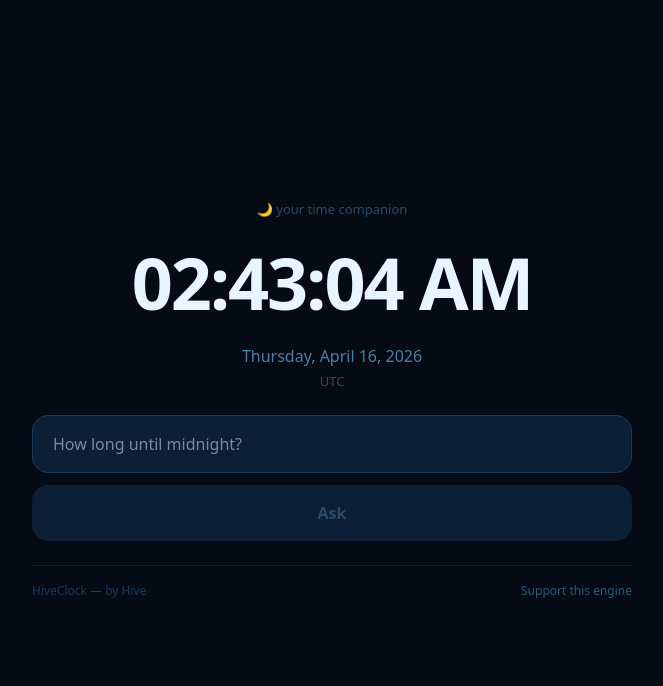
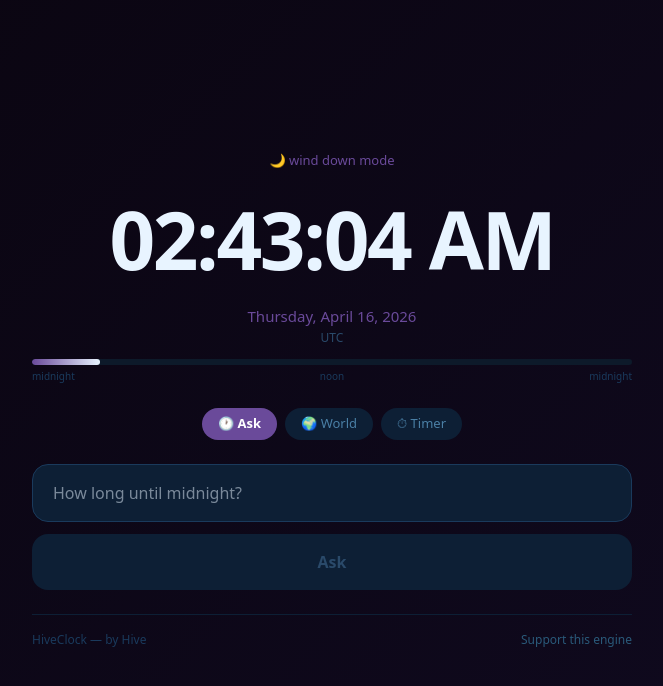
Before and after one commit to saggarsonny-boop/hive-clock, a Next.js app: page / in a window 1280 px wide. Shown: the top 686 px of the page, without its empty margins (308-971 px from the left). Built offline with nearby package versions, Linux system fonts and the light colour scheme.

Commit message:
add world clock, timer, day arc, wind down and wake up modes

```diff
--- a/app/page.tsx
+++ b/app/page.tsx
@@ -1,19 +1,25 @@
 'use client'
 
-import { useState, useEffect } from 'react'
+import { useState, useEffect, useRef } from 'react'
 
 const EXAMPLES = [
   'What time is it in Tokyo right now?',
   'How long until midnight?',
   'What time is sunset in London today?',
-  'How many hours since noon?',
+  'Should I sleep now?',
   'What time is it for my mum in Lagos?',
   'Quelle heure est-il à Paris?',
-  'Wie lange bis Mitternacht?',
   '今は東京で何時ですか?',
 ]
 
-const PET_MOODS = ['🐝', '🌙', '⏰', '🌅', '🕰️']
+const WORLD_CITIES = [
+  { name: 'London', tz: 'Europe/London' },
+  { name: 'Tokyo', tz: 'Asia/Tokyo' },
+  { name: 'Dubai', tz: 'Asia/Dubai' },
+  { name: 'New York', tz: 'America/New_York' },
+  { name: 'Sydney', tz: 'Australia/Sydney' },
+  { name: 'Paris', tz: 'Europe/Paris' },
+]
 
 export default function HiveClock() {
   const [input, setInput] = useState('')
@@ -22,10 +28,30 @@ export default function HiveClock() {
   const [time, setTime] = useState('')
   const [date, setDate] = useState('')
   const [exampleIndex, setExampleIndex] = useState(0)
-  const [petMood, setPetMood] = useState('🐝')
   const [timezone, setTimezone] = useState('')
   const [showSupport, setShowSupport] = useState(false)
   const [suggestion, setSuggestion] = useState('')
+  const [tab, setTab] = useState<'clock'|'world'|'timer'>('clock')
+  const [worldTimes, setWorldTimes] = useState<{name:string, time:string, period:string}[]>([])
+  const [timerInput, setTimerInput] = useState('')
+  const [timerSeconds, setTimerSeconds] = useState(0)
+  const [timerRunning, setTimerRunning] = useState(false)
+  const [timerDone, setTimerDone] = useState(false)
+  const [dayPercent, setDayPercent] = useState(0)
+  const [mode, setMode] = useState<'day'|'wind'|'wake'>('day')
+  const timerRef = useRef<NodeJS.Timeout|null>(null)
+
+  const getBg = () => {
+    if (mode === 'wind') return 'linear-gradient(135deg, #0a0510 0%, #100a20 100%)'
+    if (mode === 'wake') return 'linear-gradient(135deg, #1a0f00 0%, #2a1500 100%)'
+    return '#060a14'
+  }
+
+  const getAccent = () => {
+    if (mode === 'wind') return '#6a4a9a'
+    if (mode === 'wake') return '#c87a20'
+    return '#4a7fa5'
+  }
 
   useEffect(() => {
     const tz = Intl.DateTimeFormat().resolvedOptions().timeZone
@@ -34,11 +60,17 @@ export default function HiveClock() {
       const now = new Date()
       setTime(now.toLocaleTimeString([], { hour: '2-digit', minute: '2-digit', second: '2-digit' }))
       setDate(now.toLocaleDateString([], { weekday: 'long', year: 'numeric', month: 'long', day: 'numeric' }))
+      const pct = (now.getHours() * 3600 + now.getMinutes() * 60 + now.getSeconds()) / 86400 * 100
+      setDayPercent(pct)
       const hour = now.getHours()
-      if (hour >= 5 && hour < 12) setPetMood('🌅')
-      else if (hour >= 12 && hour < 17) setPetMood('☀️')
-      else if (hour >= 17 && hour < 21) setPetMood('🌆')
-      else setPetMood('🌙')
+      if (hour >= 21 || hour < 6) setMode('wind')
+      else if (hour >= 6 && hour < 9) setMode('wake')
+      else setMode('day')
+      setWorldTimes(WORLD_CITIES.map(c => ({
+        name: c.name,
+        time: now.toLocaleTimeString('en-US', { timeZone: c.tz, hour: '2-digit', minute: '2-digit' }),
+        period: parseInt(now.toLocaleTimeString('en-US', { timeZone: c.tz, hour: 'numeric', hour12: false })) >= 6 && parseInt(now.toLocaleTimeString('en-US', { timeZone: c.tz, hour: 'numeric', hour12: false })) < 22 ? 'day' : 'night'
+      })))
     }
     tick()
     const interval = setInterval(tick, 1000)
@@ -46,80 +78,144 @@ export default function HiveClock() {
   }, [])
 
   useEffect(() => {
-    const interval = setInterval(() => {
-      setExampleIndex(i => (i + 1) % EXAMPLES.length)
-    }, 3000)
+    const interval = setInterval(() => setExampleIndex(i => (i + 1) % EXAMPLES.length), 3000)
     return () => clearInterval(interval)
   }, [])
 
-  const anticipate = (query: string) => {
-    const q = query.toLowerCase()
-    if (q.includes('tokyo') || q.includes('japan')) setSuggestion('What time is it in Osaka?')
-    else if (q.includes('sunset')) setSuggestion('What time is sunrise tomorrow?')
-    else if (q.includes('midnight')) setSuggestion('How many hours until dawn?')
-    else if (q.includes('london')) setSuggestion('What time is it in New York?')
+  useEffect(() => {
+    if (timerRunning && timerSeconds > 0) {
+      timerRef.current = setTimeout(() => setTimerSeconds(s => s - 1), 1000)
+    } else if (timerRunning && timerSeconds === 0) {
+      setTimerRunning(false)
+      setTimerDone(true)
+    }
+    return () => { if (timerRef.current) clearTimeout(timerRef.current) }
+  }, [timerRunning, timerSeconds])
+
+  const startTimer = () => {
+    const parts = timerInput.trim().split(':')
+    let secs = 0
+    if (parts.length === 2) secs = parseInt(parts[0]) * 60 + parseInt(parts[1])
+    else if (parts.length === 3) secs = parseInt(parts[0]) * 3600 + parseInt(parts[1]) * 60 + parseInt(parts[2])
+    else secs = parseInt(timerInput) * 60
+    if (secs > 0) { setTimerSeconds(secs); setTimerRunning(true); setTimerDone(false) }
+  }
+
+  const formatTimer = (s: number) => {
+    const h = Math.floor(s / 3600)
+    const m = Math.floor((s % 3600) / 60)
+    const sec = s % 60
+    if (h > 0) return `${h}:${String(m).padStart(2,'0')}:${String(sec).padStart(2,'0')}`
+    return `${String(m).padStart(2,'0')}:${String(sec).padStart(2,'0')}`
+  }
+
+  const anticipate = (q: string) => {
+    const ql = q.toLowerCase()
+    if (ql.includes('tokyo')) setSuggestion('What time is it in Osaka?')
+    else if (ql.includes('sunset')) setSuggestion('What time is sunrise tomorrow?')
+    else if (ql.includes('midnight')) setSuggestion('How many hours until dawn?')
+    else if (ql.includes('london')) setSuggestion('What time is it in New York?')
     else setSuggestion('')
   }
 
   const handleAsk = async () => {
     if (!input.trim()) return
-    setLoading(true)
-    setAnswer('')
-    setSuggestion('')
+    setLoading(true); setAnswer(''); setSuggestion('')
     try {
-      const res = await fetch('/api/clock', {
-        method: 'POST',
-        headers: { 'Content-Type': 'application/json' },
-        body: JSON.stringify({ input, timezone })
-      })
+      const res = await fetch('/api/clock', { method: 'POST', headers: { 'Content-Type': 'application/json' }, body: JSON.stringify({ input, timezone }) })
       const data = await res.json()
       setAnswer(data.answer || data.error)
       anticipate(input)
-    } catch {
-      setAnswer('Something went wrong. Please try again.')
-    }
+    } catch { setAnswer('Something went wrong.') }
     setLoading(false)
   }
 
+  const accent = getAccent()
+
   return (
-    <main style={{minHeight:'100vh', background:'#060a14', color:'#e8f4ff', fontFamily:'system-ui, sans-serif', display:'flex', flexDirection:'column', alignItems:'center', justifyContent:'center', padding:'40px 20px'}}>
+    <main style={{minHeight:'100vh', background:getBg(), color:'#e8f4ff', fontFamily:'system-ui, sans-serif', display:'flex', flexDirection:'column', alignItems:'center', justifyContent:'center', padding:'40px 20px', transition:'background 2s'}}>
       <div style={{width:'100%', maxWidth:'600px', display:'flex', flexDirection:'column', gap:'24px'}}>
 
         <div style={{textAlign:'center'}}>
-          <div style={{fontSize:'13px', color:'#2a4a6a', marginBottom:'8px'}}>{petMood} your time companion</div>
-          <div style={{fontSize:'72px', fontWeight:'700', letterSpacing:'-0.03em', color:'#e8f4ff', fontVariantNumeric:'tabular-nums'}}>{time}</div>
-          <div style={{fontSize:'16px', color:'#4a7fa5', marginTop:'8px'}}>{date}</div>
-          <div style={{fontSize:'13px', color:'#2a4a6a', marginTop:'4px'}}>{timezone}</div>
+          <div style={{fontSize:'13px', color:accent, marginBottom:'8px'}}>
+            {mode === 'wind' ? '🌙 wind down mode' : mode === 'wake' ? '🌅 wake up mode' : '🐝 your time companion'}
+          </div>
+          <div style={{fontSize:'clamp(48px,12vw,80px)', fontWeight:'700', letterSpacing:'-0.03em', fontVariantNumeric:'tabular-nums'}}>{time}</div>
+          <div style={{fontSize:'15px', color:accent, marginTop:'6px'}}>{date}</div>
+          <div style={{fontSize:'12px', color:'#2a4a6a', marginTop:'2px'}}>{timezone}</div>
+          <div style={{marginTop:'12px', background:'#0d1a2a', borderRadius:'8px', height:'6px', overflow:'hidden'}}>
+            <div style={{height:'100%', width:`${dayPercent}%`, background:`linear-gradient(90deg, ${accent}, #e8f4ff)`, borderRadius:'8px', transition:'width 1s'}}/>
+          </div>
+          <div style={{display:'flex', justifyContent:'space-between', fontSize:'10px', color:'#1a3a5c', marginTop:'4px'}}>
+            <span>midnight</span><span>noon</span><span>midnight</span>
+          </div>
         </div>
 
+        <div style={{display:'flex', gap:'8px', justifyContent:'center'}}>
+          {(['clock','world','timer'] as const).map(t => (
+            <button key={t} onClick={() => setTab(t)} style={{padding:'6px 16px', borderRadius:'20px', border:'none', background: tab===t ? accent : '#0d1f35', color: tab===t ? '#fff' : '#4a7fa5', fontSize:'13px', cursor:'pointer', fontWeight: tab===t ? '600' : '400'}}>
+              {t === 'clock' ? '🕐 Ask' : t === 'world' ? '🌍 World' : '⏱ Timer'}
+            </button>
+          ))}
+        </div>
+
+        {tab === 'clock' && (
           <div style={{display:'flex', flexDirection:'column', gap:'12px'}}>
-          <input
-            type='text'
-            value={input}
-            onChange={e => setInput(e.target.value)}
-            onKeyDown={e => e.key === 'Enter' && handleAsk()}
-            placeholder={EXAMPLES[exampleIndex]}
-            style={{width:'100%', background:'#0d1f35', border:'1px solid #1a3a5c', borderRadius:'16px', padding:'16px 20px', color:'#e8f4ff', fontSize:'16px', outline:'none', boxSizing:'border-box'}}
-          />
-          <button
-            onClick={handleAsk}
-            disabled={loading || !input.trim()}
-            style={{background: loading || !input.trim() ? '#0d1f35' : 'linear-gradient(135deg, #1a4a7a, #1e6aa5)', border:'none', borderRadius:'16px', padding:'16px', color: loading || !input.trim() ? '#2a4a6a' : '#e8f4ff', fontSize:'16px', fontWeight:'600', cursor: loading || !input.trim() ? 'not-allowed' : 'pointer'}}>
+            <input type='text' value={input} onChange={e => setInput(e.target.value)} onKeyDown={e => e.key==='Enter' && handleAsk()} placeholder={EXAMPLES[exampleIndex]}
+              style={{width:'100%', background:'#0d1f35', border:`1px solid #1a3a5c`, borderRadius:'16px', padding:'16px 20px', color:'#e8f4ff', fontSize:'16px', outline:'none', boxSizing:'border-box'}}/>
+            <button onClick={handleAsk} disabled={loading||!input.trim()} style={{background:loading||!input.trim()?'#0d1f35':`linear-gradient(135deg, ${accent}, #1e6aa5)`, border:'none', borderRadius:'16px', padding:'16px', color:loading||!input.trim()?'#2a4a6a':'#e8f4ff', fontSize:'16px', fontWeight:'600', cursor:loading||!input.trim()?'not-allowed':'pointer'}}>
               {loading ? 'Thinking...' : 'Ask'}
             </button>
-        </div>
-
             {answer && (
-          <div style={{background:'#0a1a2e', border:'1px solid #1a3a5c', borderRadius:'16px', padding:'24px', display:'flex', flexDirection:'column', gap:'12px'}}>
+              <div style={{background:'#0a1a2e', border:`1px solid #1a3a5c`, borderRadius:'16px', padding:'24px', display:'flex', flexDirection:'column', gap:'12px'}}>
                 <p style={{color:'#c8e0f0', fontSize:'17px', lineHeight:'1.7', margin:0}}>{answer}</p>
                 <div style={{display:'flex', gap:'12px', alignItems:'center'}}>
                   <button onClick={() => navigator.clipboard.writeText(answer)} style={{background:'none', border:'none', color:'#2a5a7a', fontSize:'13px', cursor:'pointer', padding:0}}>Copy</button>
-              {suggestion && (
-                <button onClick={() => { setInput(suggestion); setAnswer('') }} style={{background:'none', border:'1px solid #1a3a5c', borderRadius:'8px', color:'#4a7fa5', fontSize:'12px', cursor:'pointer', padding:'4px 10px'}}>
-                  Try: {suggestion}
-                </button>
+                  {suggestion && <button onClick={() => { setInput(suggestion); setAnswer('') }} style={{background:'none', border:`1px solid #1a3a5c`, borderRadius:'8px', color:accent, fontSize:'12px', cursor:'pointer', padding:'4px 10px'}}>Try: {suggestion}</button>}
+                </div>
+              </div>
             )}
           </div>
+        )}
+
+        {tab === 'world' && (
+          <div style={{display:'grid', gridTemplateColumns:'1fr 1fr', gap:'12px'}}>
+            {worldTimes.map(c => (
+              <div key={c.name} style={{background:'#0a1a2e', border:'1px solid #1a3a5c', borderRadius:'16px', padding:'16px 20px'}}>
+                <div style={{fontSize:'12px', color:'#2a5a7a', marginBottom:'4px'}}>{c.period === 'night' ? '🌙' : '☀️'} {c.name}</div>
+                <div style={{fontSize:'28px', fontWeight:'700', fontVariantNumeric:'tabular-nums'}}>{c.time}</div>
+              </div>
+            ))}
+          </div>
+        )}
+
+        {tab === 'timer' && (
+          <div style={{display:'flex', flexDirection:'column', gap:'16px', alignItems:'center'}}>
+            {!timerRunning && timerSeconds === 0 && !timerDone && (
+              <div style={{display:'flex', gap:'8px', width:'100%'}}>
+                <input type='text' value={timerInput} onChange={e => setTimerInput(e.target.value)} placeholder='5 (mins) or 1:30 or 0:05:00'
+                  style={{flex:1, background:'#0d1f35', border:'1px solid #1a3a5c', borderRadius:'16px', padding:'16px 20px', color:'#e8f4ff', fontSize:'16px', outline:'none'}}/>
+                <button onClick={startTimer} style={{background:`linear-gradient(135deg, ${accent}, #1e6aa5)`, border:'none', borderRadius:'16px', padding:'16px 24px', color:'#e8f4ff', fontSize:'16px', fontWeight:'600', cursor:'pointer'}}>Start</button>
+              </div>
+            )}
+            {(timerRunning || timerSeconds > 0) && !timerDone && (
+              <div style={{textAlign:'center'}}>
+                <div style={{fontSize:'72px', fontWeight:'700', fontVariantNumeric:'tabular-nums', color: timerSeconds < 10 ? '#f87171' : '#e8f4ff'}}>{formatTimer(timerSeconds)}</div>
+                <div style={{display:'flex', gap:'12px', justifyContent:'center', marginTop:'16px'}}>
+                  <button onClick={() => setTimerRunning(!timerRunning)} style={{background:'#0d1f35', border:`1px solid ${accent}`, borderRadius:'12px', padding:'10px 24px', color:accent, fontSize:'15px', cursor:'pointer'}}>
+                    {timerRunning ? 'Pause' : 'Resume'}
+                  </button>
+                  <button onClick={() => { setTimerSeconds(0); setTimerRunning(false); setTimerDone(false) }} style={{background:'#0d1f35', border:'1px solid #1a3a5c', borderRadius:'12px', padding:'10px 24px', color:'#4a7fa5', fontSize:'15px', cursor:'pointer'}}>Reset</button>
+                </div>
+              </div>
+            )}
+            {timerDone && (
+              <div style={{textAlign:'center'}}>
+                <div style={{fontSize:'48px', marginBottom:'8px'}}>⏰</div>
+                <div style={{fontSize:'24px', fontWeight:'700', color:'#e8f4ff'}}>Time is up.</div>
+                <button onClick={() => { setTimerSeconds(0); setTimerDone(false) }} style={{marginTop:'16px', background:'#0d1f35', border:`1px solid ${accent}`, borderRadius:'12px', padding:'10px 24px', color:accent, fontSize:'15px', cursor:'pointer'}}>New timer</button>
+              </div>
+            )}
           </div>
         )}
 
@@ -130,23 +226,13 @@ export default function HiveClock() {
               {showSupport ? 'Close' : 'Support this engine'}
             </button>
           </div>
-
           {showSupport && (
             <div style={{background:'#0a1a2e', border:'1px solid #1a3a5c', borderRadius:'16px', padding:'20px', display:'flex', flexDirection:'column', gap:'12px'}}>
               <p style={{color:'#4a7fa5', fontSize:'13px', margin:0}}>HiveClock is free forever. If it saves you time, consider supporting it.</p>
               <div style={{display:'flex', gap:'8px', flexWrap:'wrap'}}>
-                <a href='https://buy.stripe.com/14A6oJ6Mv3sReEa0YV0RG00' target='_blank' rel='noopener noreferrer'
-                  style={{background:'#0d1f35', border:'1px solid #1a3a5c', borderRadius:'10px', padding:'10px 16px', color:'#c8e0f0', fontSize:'13px', textDecoration:'none', fontWeight:'500'}}>
-                  $1.99 / month
-                </a>
-                <a href='https://buy.stripe.com/7sYcN79YHe7v53AcHD0RG01' target='_blank' rel='noopener noreferrer'
-                  style={{background:'#0d1f35', border:'1px solid #1a3a5c', borderRadius:'10px', padding:'10px 16px', color:'#c8e0f0', fontSize:'13px', textDecoration:'none', fontWeight:'500'}}>
-                  $19 / year
-                </a>
-                <a href='https://buy.stripe.com/9B6aEZ7Qzd3rcw2bDz0RG02' target='_blank' rel='noopener noreferrer'
-                  style={{background:'#0d1f35', border:'1px solid #1a3a5c', borderRadius:'10px', padding:'10px 16px', color:'#c8e0f0', fontSize:'13px', textDecoration:'none', fontWeight:'500'}}>
-                  $5 one-time
-                </a>
+                <a href='https://buy.stripe.com/14A6oJ6Mv3sReEa0YV0RG00' target='_blank' rel='noopener noreferrer' style={{background:'#0d1f35', border:'1px solid #1a3a5c', borderRadius:'10px', padding:'10px 16px', color:'#c8e0f0', fontSize:'13px', textDecoration:'none', fontWeight:'500'}}>$1.99 / month</a>
+                <a href='https://buy.stripe.com/7sYcN79YHe7v53AcHD0RG01' target='_blank' rel='noopener noreferrer' style={{background:'#0d1f35', border:'1px solid #1a3a5c', borderRadius:'10px', padding:'10px 16px', color:'#c8e0f0', fontSize:'13px', textDecoration:'none', fontWeight:'500'}}>$19 / year</a>
+                <a href='https://buy.stripe.com/9B6aEZ7Qzd3rcw2bDz0RG02' target='_blank' rel='noopener noreferrer' style={{background:'#0d1f35', border:'1px solid #1a3a5c', borderRadius:'10px', padding:'10px 16px', color:'#c8e0f0', fontSize:'13px', textDecoration:'none', fontWeight:'500'}}>$5 one-time</a>
               </div>
             </div>
           )}
```
Lines whose indentation alone changed are shown as unchanged.
